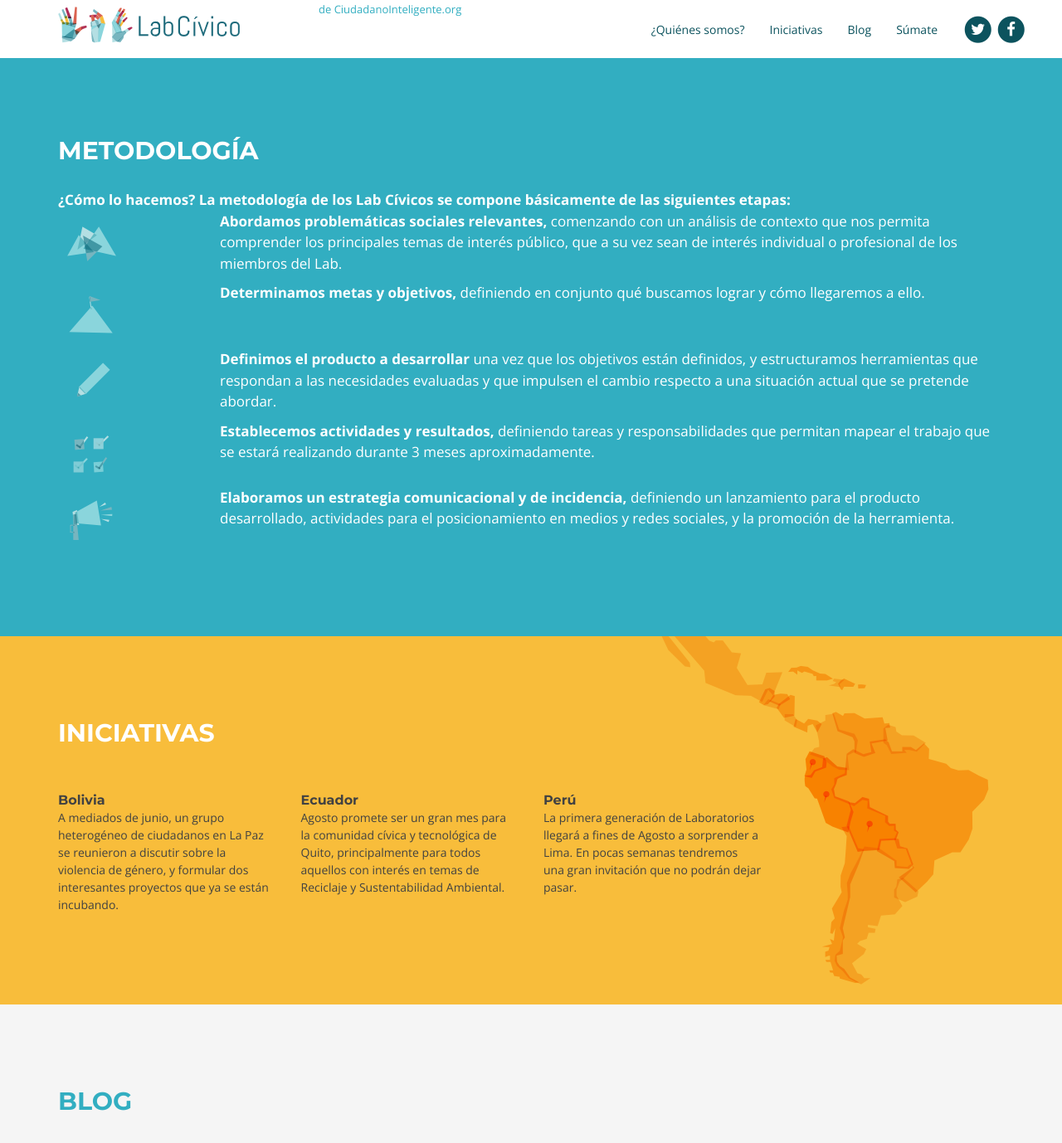
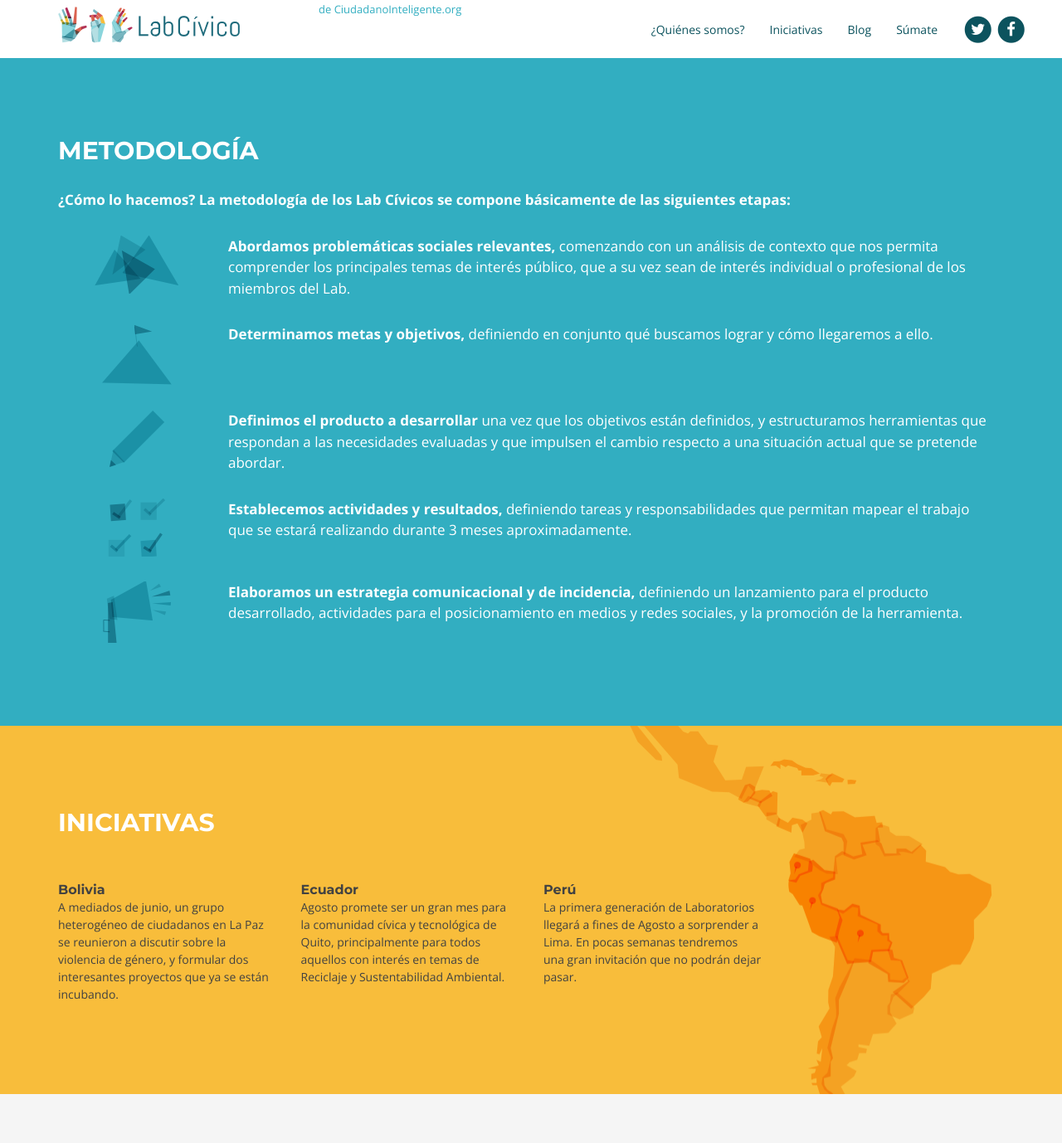
Before and after one commit to ciudadanointeligente/br.labcivico.org.github.io, a Jekyll site: the page built from index.html, in a window 1280 px wide and 1400 px high, scrolled down 745 px. Shown: the top 1378 px of the window at 83% size. Built offline with Jekyll 4.4.1, drawn with Linux system fonts in a browser that asks for light colours; nearby versions of some CDN libraries; comment, search, counter and statistics services are not loaded.

Commit message:
Updated methodologies and map

```diff
--- a/_sass/_base.scss
+++ b/_sass/_base.scss
@@ -194,7 +194,7 @@ a .fa-chevron-down:hover {
  .container-yellow{
     background-color:$yellow;
     &.map {
-        background-image: url("../img/mapa2.png");
+        background-image: url("../img/mapa.png");
         background-repeat: no-repeat;
         background-blend-mode: multiply;
         background-position-x:90%;
@@ -296,6 +296,33 @@ h5{
 /**
  * Cols
  */
+ .col-md-2 {
+    background-repeat: no-repeat;
+    background-position: center;
+    background-blend-mode: multiply;
+    background-color:$blue;
+    vertical-align: middle;
+    &.m01{
+        min-height: 70px;
+        background-image: url(../img/m01.png);
+    }
+    &.m02{
+        min-height: 74px;
+        background-image: url(../img/m02.png);
+    }
+    &.m03{
+        min-height: 70px;
+        background-image: url(../img/m03.png);
+    }
+    &.m04{
+        min-height: 70px;
+        background-image: url(../img/m04.png);
+    }
+    &.m05{
+        min-height: 74px;
+        background-image: url(../img/m05.png);
+    }
+}
 .col-md-3 {
     &.project{
         min-height: 200px;
@@ -310,6 +337,12 @@ h5{
     }
     &.person{
         margin-top: 15px;
+    }
+}
+
+.col-md-12 {
+    &.met{
+        margin-top: 30px;
     }
 }
 
--- a/index.html
+++ b/index.html
@@ -47,16 +47,57 @@ layout: default
       <div class="row">
         <div class="col-md-12">
         <span><b>¿Cómo lo hacemos? La metodología de los Lab Cívicos se compone básicamente de las siguientes etapas:</b></span>
-          {% for methodology in site.methodologies %}
+
+          <div class="col-md-12 met">
             <div class="row">
-              <div class="col-md-2 pictos">
-                <img src="{{methodology.pictogram}}">
+              <div class="col-md-2 m01">
               </div>
               <div class="col-md-10">
-                <span>{{methodology.content}}</span>
+              <span><b>Abordamos problemáticas sociales relevantes,</b> comenzando con un análisis de contexto que nos permita comprender los principales temas de interés público, que a su vez sean de interés individual o profesional de los miembros del Lab.</span>
               </div>
             </div>
-            {% endfor %}
+          </div>
+
+          <div class="col-md-12 met">
+            <div class="row">
+              <div class="col-md-2 m02">
+              </div>
+              <div class="col-md-10">
+              <span><b>Determinamos metas y objetivos,</b> definiendo en conjunto qué buscamos lograr y cómo llegaremos a ello.</span>
+              </div>
+            </div>
+          </div>
+
+          <div class="col-md-12 met">
+            <div class="row">
+              <div class="col-md-2 m03">
+              </div>
+              <div class="col-md-10">
+              <span><b>Definimos el producto a desarrollar</b> una vez que los objetivos están definidos, y estructuramos herramientas que respondan a las necesidades evaluadas y que impulsen el cambio respecto a una situación actual que se pretende abordar.</span>
+              </div>
+            </div>
+          </div>
+
+          <div class="col-md-12 met">
+            <div class="row">
+                <div class="col-md-2 m04">
+                  </div>
+                  <div class="col-md-10">
+                  <span><b>Establecemos actividades y resultados,</b> definiendo tareas y responsabilidades que permitan mapear el trabajo que se estará realizando durante 3 meses aproximadamente.</span>
+                </div>
+            </div>
+          </div>
+
+          <div class="col-md-12 met">
+            <div class="row">
+                <div class="col-md-2 m05">
+                </div>
+                <div class="col-md-10">
+                <span><b>Elaboramos un estrategia comunicacional y de incidencia,</b> definiendo un lanzamiento para el producto desarrollado, actividades para el posicionamiento en medios y redes sociales, y la promoción de la herramienta.</span>
+                </div>
+            </div>
+          </div>
+
         </div>
       </div>
     </div>
```
Also changed, not shown: img/m01.png, img/m02.png, img/m03.png, img/m04.png, img/m05.png, img/mapa.png, img/mapa2.png (deleted).
